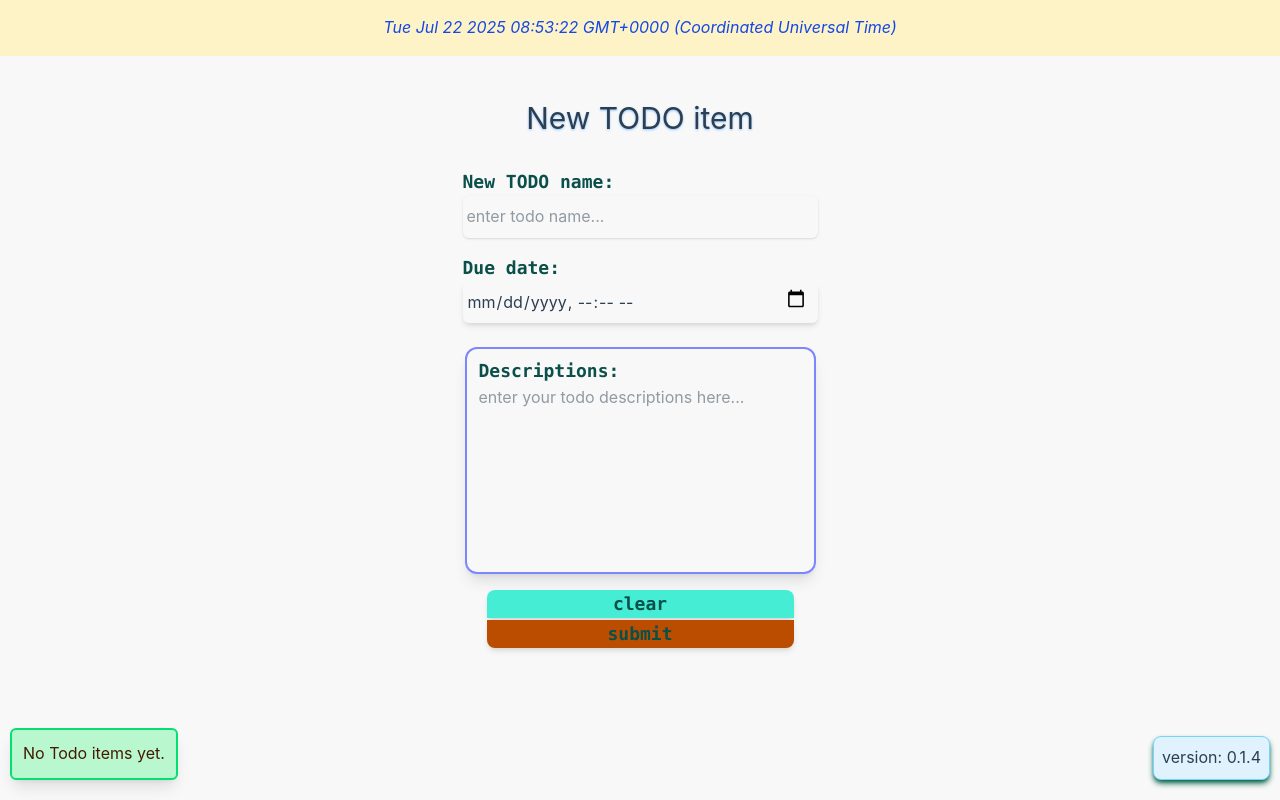
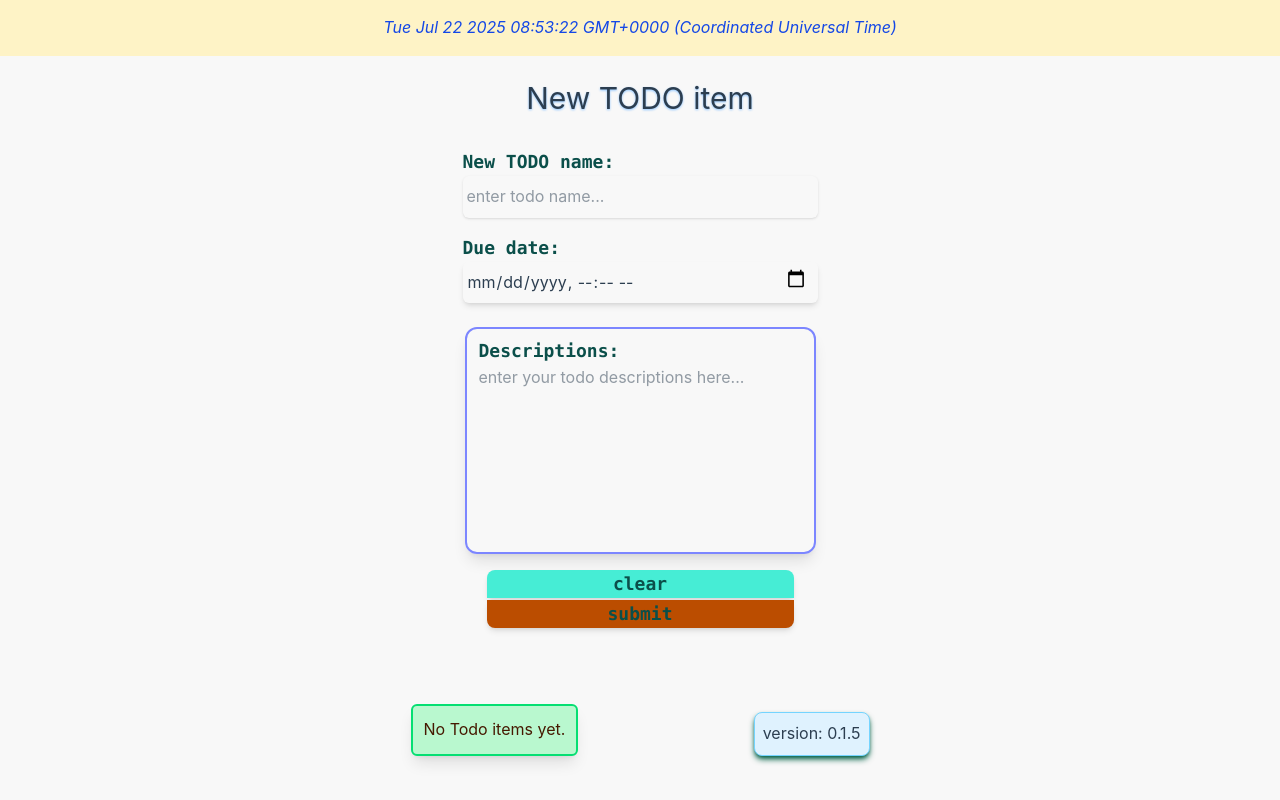
Before and after one commit to n-luke-th/vue-breakfast_apps, a Vue app in the folder todo/: page / in a window 1280 px wide. Built offline with nearby package versions, Linux system fonts and the light colour scheme.

Commit message:
todo v0.1.5

```diff
--- a/todo/package.json
+++ b/todo/package.json
@@ -1,6 +1,6 @@
 {
   "name": "todo",
-  "version": "0.1.4",
+  "version": "0.1.5",
   "private": true,
   "type": "module",
   "description": "A simple todo app powered by Vue and developed by LukeCreated.",
--- a/todo/src/App.vue
+++ b/todo/src/App.vue
@@ -45,19 +45,14 @@ function onNewTodoAdded(todo: TodoModel): void {
   </header>
 
   <main
-    class="flex flex-col justify-center-safe items-center pt-10 md:pt-20 md:px-5 md:flex-row md:gap-1 mb-12"
+    class="flex flex-col justify-center-safe items-center pt-15 md:px-5 md:flex-row md:gap-1 mb-12"
   >
     <NewTodoForm
       headingStr="New TODO item"
       class="form-wrapper-layout"
       @submit-new-todo="(todo: TodoModel) => onNewTodoAdded(todo)"
     />
-    <TodoCounter
-      class="bottom-left-counter-layout"
-      :totalTodo="todoCounter.totalTodo"
-      :done="todoCounter.done"
-      :inProgress="todoCounter.inProgress"
-    />
+
     <div
       v-if="listOfTodos.length > 0"
       class="relative flex justify-center md:max-h-150 w-70 max-w-full overflow-x-auto md:overflow-x-hidden overflow-y-hidden md:overflow-y-auto scroll-smooth snap-x md:snap-y snap-mandatory rounded-2xl shadow-md bg-gradient-to-br from-lime-400 to-lime-500 dark:from-lime-700 dark:to-lime-800 p-3 mb-12"
@@ -75,23 +70,31 @@ function onNewTodoAdded(todo: TodoModel): void {
       </div>
     </div>
   </main>
-  <footer class="app-version"><span class="select-none">version: </span>{{ appVersion }}</footer>
+  <div class="flex flex-row justify-between items-end pb-2 pt-5 md:pt-12">
+    <TodoCounter
+      class="bottom-left-counter-layout"
+      :totalTodo="todoCounter.totalTodo"
+      :done="todoCounter.done"
+      :inProgress="todoCounter.inProgress"
+    />
+    <footer class="app-version"><span class="select-none">version: </span>{{ appVersion }}</footer>
+  </div>
 </template>
 
 <style scoped>
 @import './assets/styles/root.css';
 /* For WebKit-based browsers */
-::-webkit-scrollbar {
+/* ::-webkit-scrollbar {
   display: none;
-}
+} */
 
 /* For Firefox */
-html {
+/* html {
   scrollbar-width: none;
-}
+} */
 
 /* For legacy Edge/IE */
-body {
+/* body {
   -ms-overflow-style: none;
-}
+} */
 </style>
--- a/todo/src/assets/styles/root.css
+++ b/todo/src/assets/styles/root.css
@@ -9,9 +9,9 @@
 }
 
 .bottom-left-counter-layout {
-  @apply py-2 my-2 mx-2 px-2 fixed bottom-3 left-0.5 self-center select-none shadow-lg hover:animate-bounce;
+  @apply py-2 my-2 mx-2 px-2 relative justify-self-start w-fit select-none shadow-lg hover:animate-bounce;
 }
 
 .app-version {
-  @apply py-2 my-2 mx-2 px-2 fixed bottom-3 right-0.5 self-center shadow-md shadow-emerald-800 rounded-lg border-1 border-sky-300 bg-sky-100 dark:bg-sky-950 hover:animate-pulse;
+  @apply py-2 my-2 mx-2 px-2 relative justify-self-end-safe w-fit h-fit shadow-md shadow-emerald-800 rounded-lg border-1 border-sky-300 bg-sky-100 dark:bg-sky-950 hover:animate-pulse;
 }
```
Also changed, not shown: 1 other file (tests, documents, lock files or other folders).
